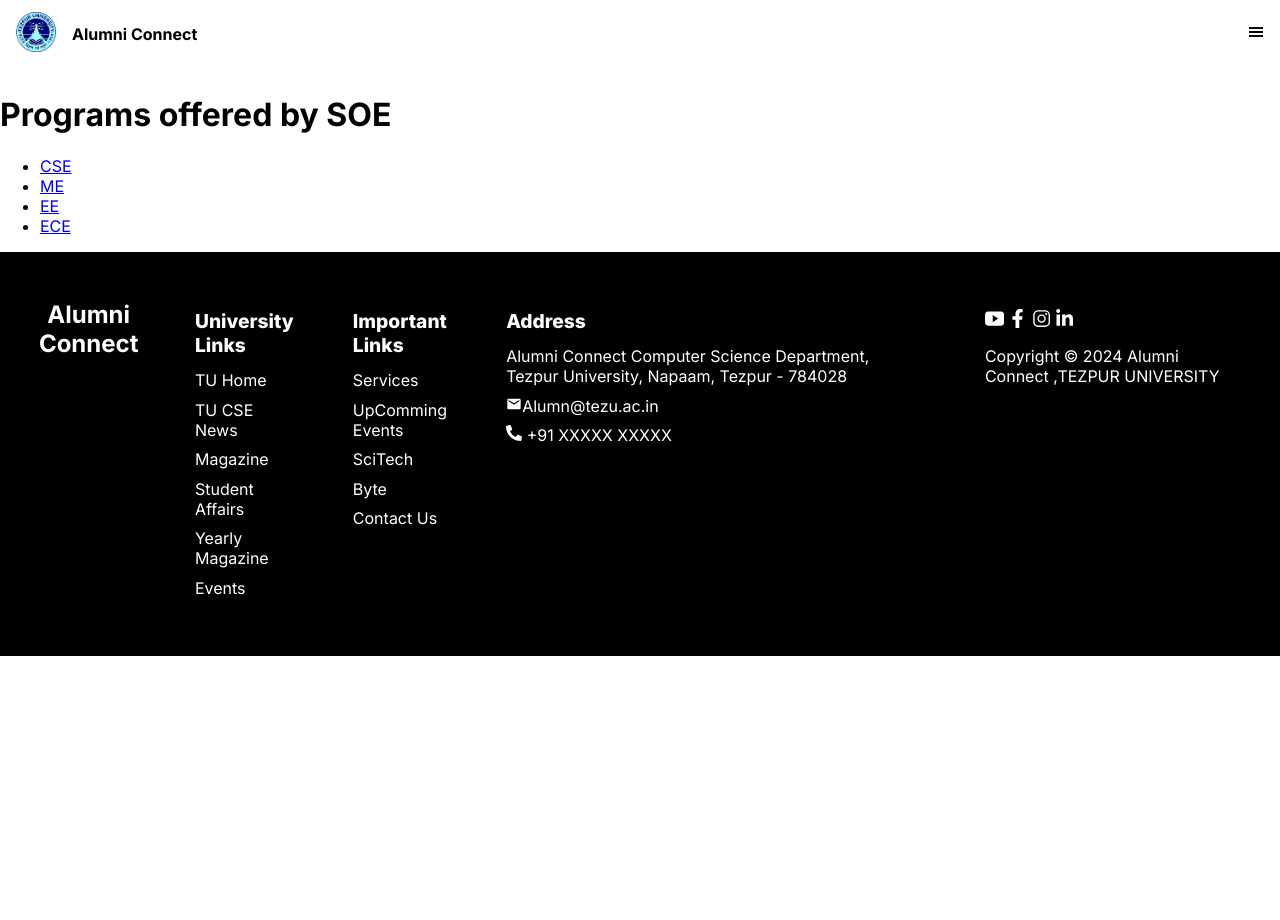
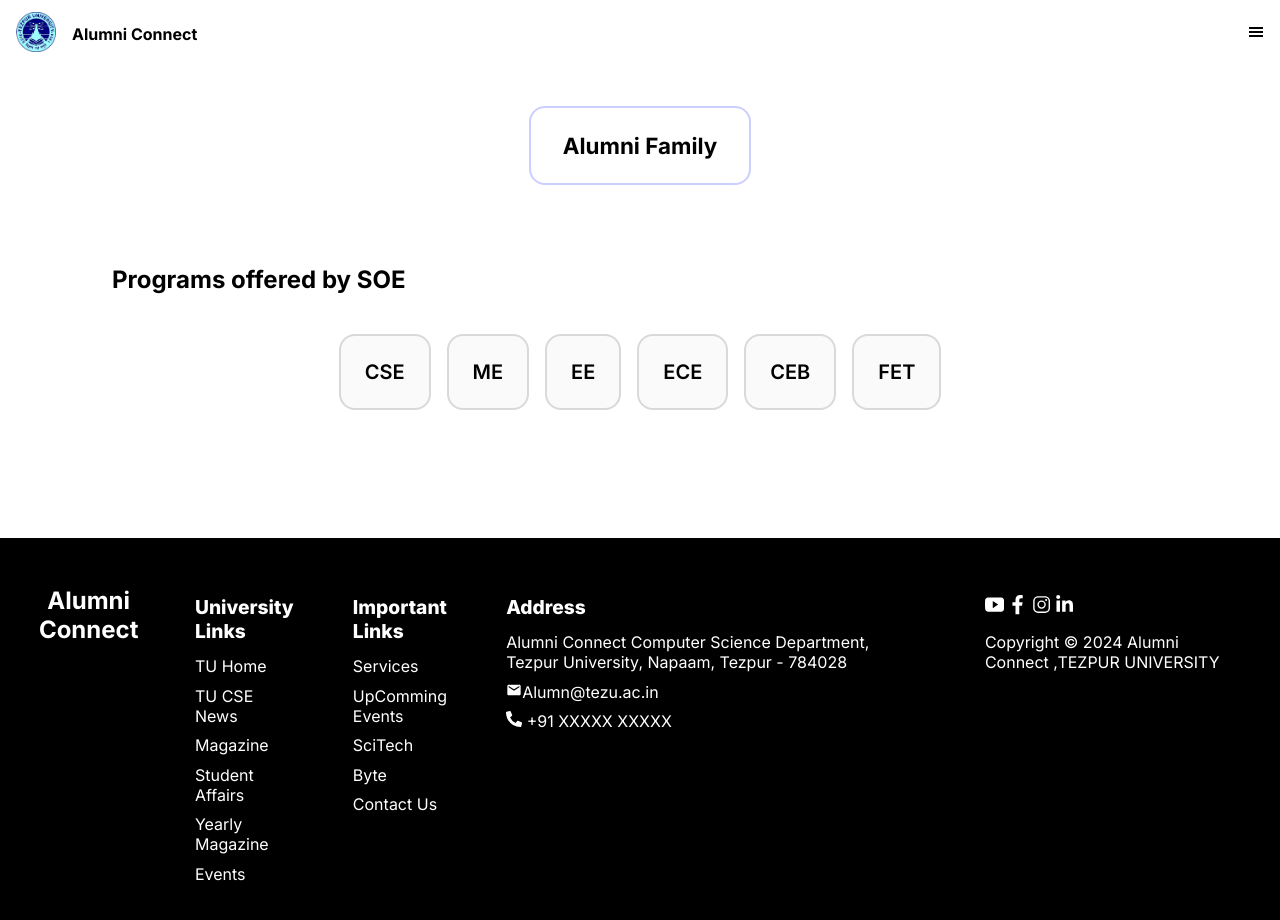
Before and after one commit to Heavy108/Alumn, a Next.js app in the folder alumn/: page /Alumni_Family/SOE in a window 1280 px wide. Shown: the top 920 px of the page. Before the commit the page ends 800 px from the top, so only its background shows below. Built offline with nearby package versions, Linux system fonts and the light colour scheme.

Commit message:
Alumnni_Family ui

```diff
--- a/alumn/src/app/Alumni_Family/[school]/[program]/[course]/[year]/page.jsx
+++ b/alumn/src/app/Alumni_Family/[school]/[program]/[course]/[year]/page.jsx
@@ -1,7 +1,8 @@
 "use client"
 import Navbar from '@/Components/Navbar';
 import { useParams } from 'next/navigation';
-
+import Footer from "@/Components/Footer";
+import Title from '@/Components/Title';
 const students = ['Student A', 'Student B', 'Student C'];
 
 export default function Year() {
@@ -11,7 +12,8 @@
   return (
     <>
     <Navbar/>
-    <div>
+    <Title title="Alumni Family"/>
+    <div >
       <h1>Students of {year} in {course} ({program} at {school})</h1>
       <ul>
         {students.map((student) => (
--- a/alumn/src/app/Alumni_Family/[school]/page.jsx
+++ b/alumn/src/app/Alumni_Family/[school]/page.jsx
@@ -3,9 +3,11 @@
 import Navbar from '@/Components/Navbar';
 import Link from 'next/link';
 import { useParams } from 'next/navigation';
+import style from "@/css/Family.module.css"
+import Title from '@/Components/Title';
 
 const schoolPrograms = {
-  SOE: ['CSE', 'ME', 'EE', 'ECE'],
+  SOE: ['CSE', 'ME', 'EE', 'ECE','CEB','FET'],
   SOM: ['MBA', 'BBA'],
   SOL: ['LLB', 'LLM'],
   SOP: ['Pharmacy', 'BPharm', 'MPharm']
@@ -18,13 +20,14 @@
   return (
     <>
     <Navbar/>
-    <div>
+    <Title title="Alumni Family"/>
+    <div className={style.Family}>
       <h1>Programs offered by {school}</h1>
-      <ul>
+      <ul className={style.list}>
         {programs.map((program) => (
-          <li key={program}>
-            <Link href={`/Alumni_Family/${school}/${program}`}>{program}</Link>
-          </li>
+
+            <Link key={program} href={`/Alumni_Family/${school}/${program}`}>  <li >{program} </li></Link>
+
         ))}
       </ul>
     </div>
--- a/alumn/src/css/Admin.module.css
+++ b/alumn/src/css/Admin.module.css
@@ -36,5 +36,6 @@
     text-decoration: none;
   }
   .card p{
-    color:black
+    color:black;
+    padding: 0rem;
   }
--- /dev/null
+++ b/alumn/src/css/Family.module.css
@@ -0,0 +1,85 @@
+.Family{
+    margin: 1rem;
+}
+.Family h1{
+    font-size: 1rem;
+}
+.list{
+    padding: 0;
+    display: flex;
+    flex-wrap: wrap;
+    justify-content: center;
+    width: 100%;
+}
+.list li{
+    list-style-type: none;
+    border: 2px solid #d9d9d9;
+    padding: 1rem;
+    font-size: 0.8rem;
+    background-color: #fafafa;
+    border-radius: 1rem;
+    margin: 0.5rem;
+    transition: 3s ease-in-out;
+}
+
+.list a{
+    text-decoration: none;
+    color:black;
+    font-weight: 600;
+    width: auto;
+
+}
+.list a:hover{
+    transform: scale(1.05);
+}
+@media only screen and (min-width:425px){
+    .Family h1{
+        margin-left: 2rem;
+    }
+}
+@media only screen and (min-width:768px){
+    .Family{
+        margin: 2rem;
+    }
+    .list{
+        margin-bottom: 5rem;
+    }
+}
+@media only screen and (min-width:1024px){
+    .Family{
+        margin: 5rem;
+    }
+    .Family h1{
+        font-size: 1.5rem;
+        margin: 2rem;
+    }
+    .list{
+        margin-bottom: 7.5rem;
+    }
+    .list li{
+        font-size: 1.25rem;
+        padding: 1.5rem;
+    }
+}
+@media only screen and (min-width:1440px){
+    .Family{
+        margin: 0rem 10rem 7.5rem 10rem;
+    }
+    .list a{
+        margin: 1.5rem;
+    }
+}
+@media only screen and (min-width:2560px){
+    .Family{
+        margin: 5rem 20rem 15rem 20rem;
+    }
+    .list a{
+        margin: 3rem;
+    }
+    .list li{
+        font-size: 2.5rem;
+    }
+    .Family h1{
+        font-size: 3rem;
+    }
+}
```
Also changed, not shown: alumn/src/app/Alumni_Family/[school]/[program]/[course]/page.jsx (+8 -6 lines), alumn/src/app/Alumni_Family/[school]/[program]/page.jsx (+8 -6 lines), alumn/src/app/Alumni_Family/page.jsx (+8 -5 lines).
